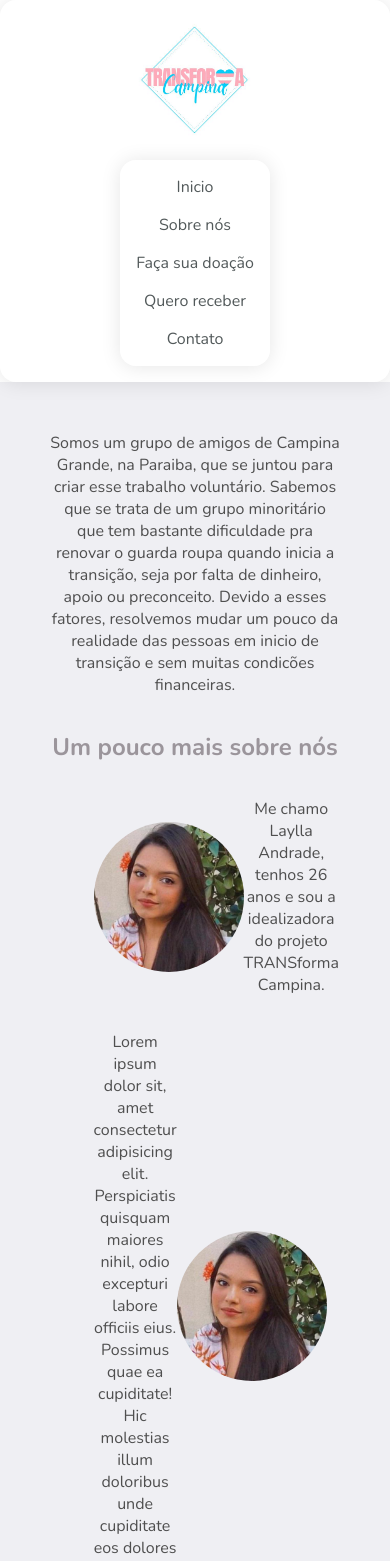
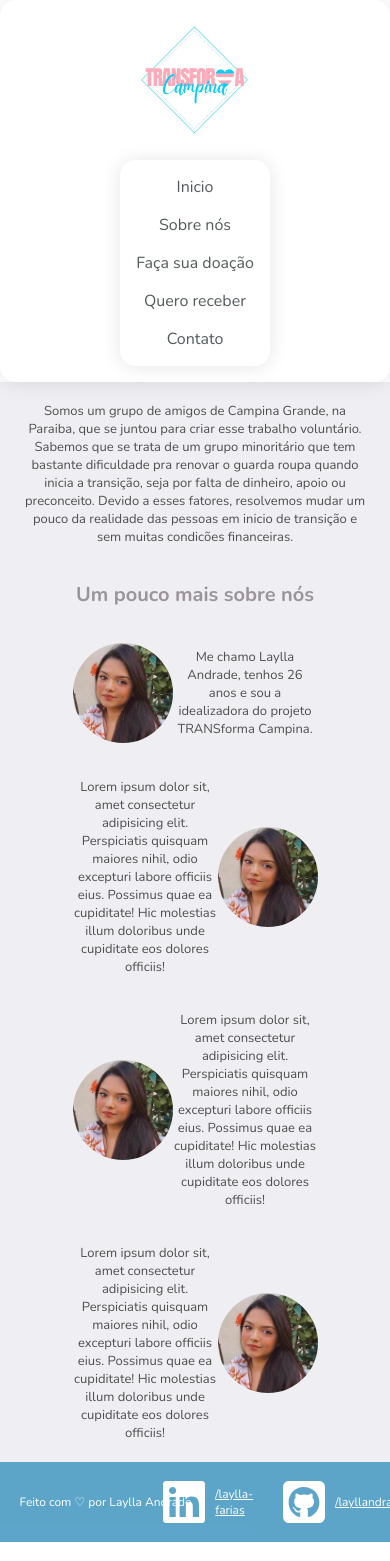
Before and after one commit to layllandrade/projeto-final-reprograma, a React (Vite) app: page /sobre in a window 390 px wide. Shown: the top 1561 px of the page. Built offline with nearby package versions, Linux system fonts and the light colour scheme.

Commit message:
Adicionando responsividade mobile aos componentes e paginas: footer, header, inicio e sobre

```diff
--- a/src/styles/components/footer.module.css
+++ b/src/styles/components/footer.module.css
@@ -30,3 +30,17 @@
 .footerIconsLink {
     color: #fff;
 }
+@media screen and (max-width: 480px) {
+    .footerContainer {
+        padding: 1rem;
+    }
+    .footerText {
+        font-size: 12px;
+    }
+    .fa-3x {
+        font-size: 2em;
+    }
+    .footerIconsLink {
+        font-size: 12px;
+    }
+}
--- a/src/styles/components/header.module.css
+++ b/src/styles/components/header.module.css
@@ -21,6 +21,7 @@
     display: flex;
     flex-direction: column;
     padding: 3em;
+    gap: 2rem;
 }
     .headerImage {
         width: 200px;
--- a/src/styles/pages/inicio.module.css
+++ b/src/styles/pages/inicio.module.css
@@ -14,3 +14,9 @@
     color: rgb(123, 122, 122);
     padding: 20px;
 }
+@media screen and (max-width: 480px) {
+    .titulo {
+        padding: 13px;
+        font-size: 15px;
+    }
+}
--- a/src/styles/pages/sobre.module.css
+++ b/src/styles/pages/sobre.module.css
@@ -31,3 +31,21 @@
 .descricaoVoluntarios {
     color:#464646f2;
 }
+@media screen and (max-width: 480px) {
+    .sobreContainer {
+        padding: 20px;
+    }
+    .sobreParagrafo {
+        font-size: 13px;
+    }
+    .titulo {
+        font-size: 20px;
+    }
+    .imgVoluntarios {
+        width: 100px;
+        height: 100px;
+    }
+    .descricaoVoluntarios {
+        font-size: 13px;
+    }
+}
```
